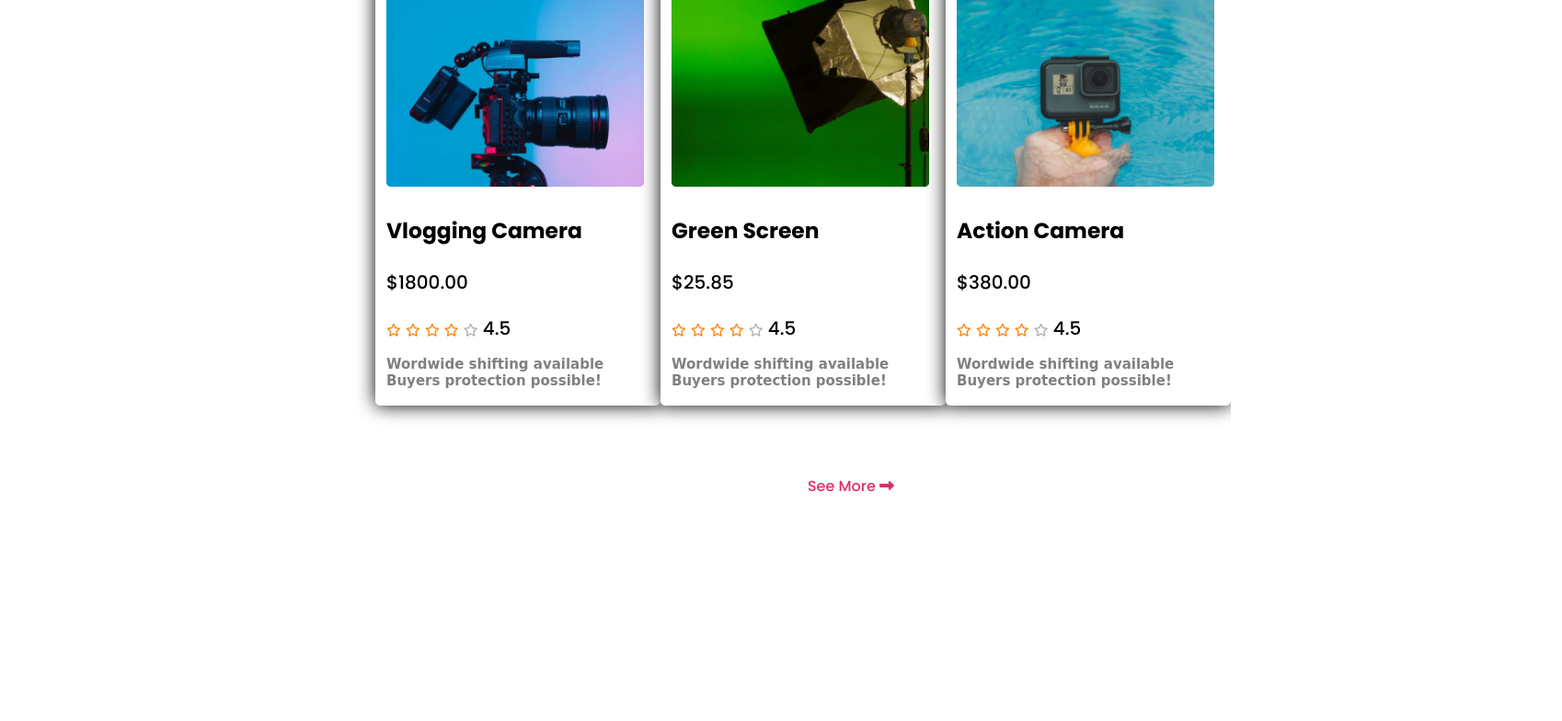
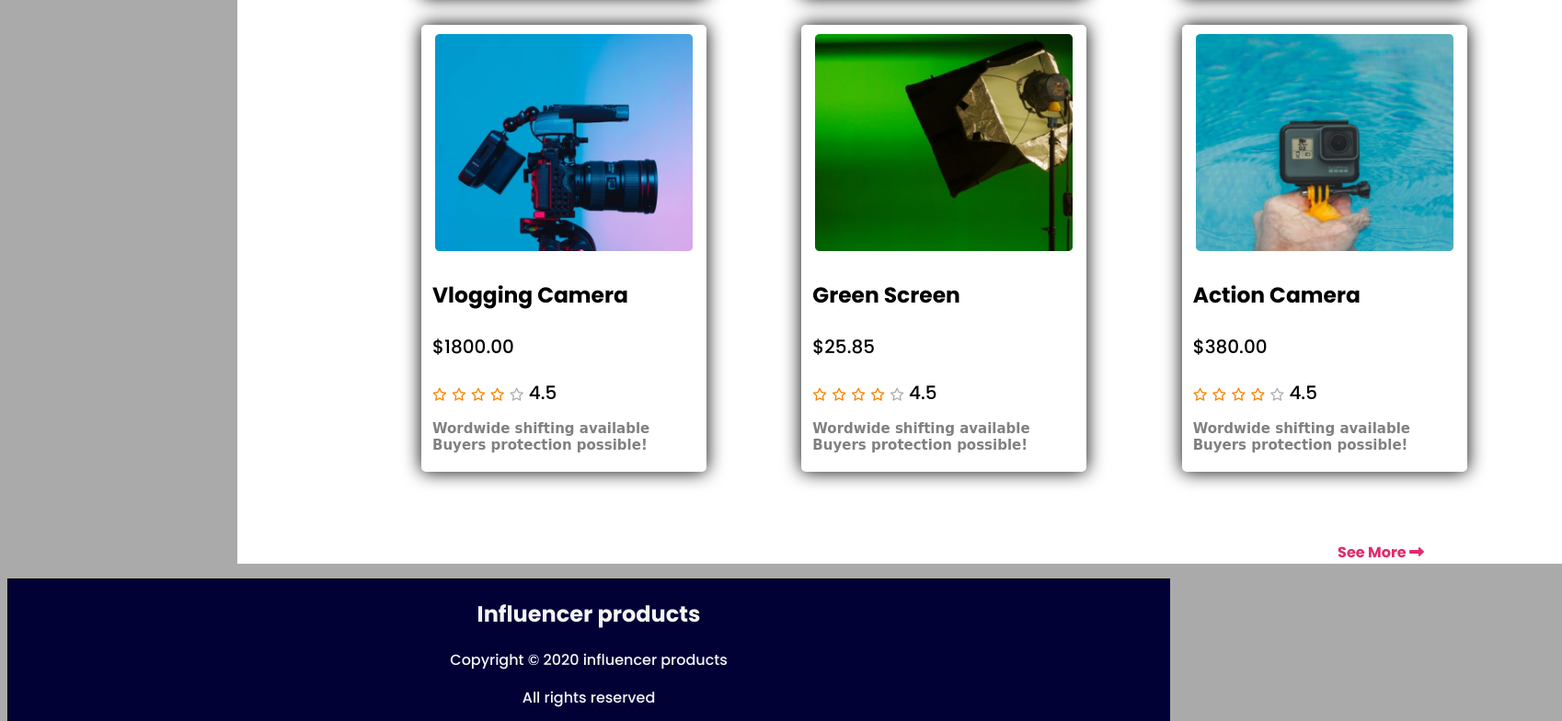
Before and after one commit to SHARIF-UL-ISLAM/Influencer-gear-01, a plain HTML site: page index.html in a window 1280 px wide. Shown: the part 1810-2594 px from the top of the page at 92% size, 1698 px wide, since content can reach past the window. Before the commit the page ends 2367 px from the top, so only its background shows below. Drawn offline with Linux system fonts and the light colour scheme; a web font is replaced by a local one.

Commit message:
fourth commit

```diff
--- a/css/style.css
+++ b/css/style.css
@@ -1,11 +1,23 @@
 body{
     font-family: 'Poppins', sans-serif;
+    background-color: #AAAAAA;
 
 
 }
+main{
+
+
+    width: 1440px;
+    background-color: #FFFFFF;
+    margin-top: 80px;
+    margin-left: 250px;
+}
+
+
 .sec-01{
     display: flex;
-    padding-left: 60px;
+
+
 }
 .titel-01{
     font-weight: bold;
@@ -78,8 +90,8 @@ nav li a{
     display: grid;
     grid-template-columns: repeat(3, 1fr);
     grid-row-gap: 30px;
-    padding-right: 300px;
-    margin-left: 400px;
+
+    margin-left: 200px;
     margin-bottom: 75px;
 }
 
@@ -87,16 +99,20 @@ nav li a{
     width: 310px;
     height: 486px;
     background-color: #FFFFFF;
+
     box-shadow:0px 0px 20px rgba(0, 0, 0, 30);
     border-radius: 5px;
+
+
 
 
 }
  .collections .collection .collection-products img{
     width: 280px;
     height: 236px;
-    padding-top: 12px;
-    padding-left: 12px;
+    padding-left: 15px;
+    padding-top: 10px;
+
 }
 .products-details{
     font-size: 20px;
@@ -129,6 +145,21 @@ nav li a{
 .page{
     text-align: end;
     color: #E02C6D;
-    padding-right: 300px;
+    font-weight: bolder;
+    padding-right: 150px;
+ }
 
-}
+
+
+ /* foooter */
+ .foot-finish{
+     border: none;
+     border: 1px solid black;
+     background-color: rgb(1, 1, 54);
+     color: whitesmoke;
+     text-align: center;
+ }
+ .social-links{
+     font-size: 40px;
+    padding-right: 15px;
+ }
--- a/index.html
+++ b/index.html
@@ -21,7 +21,8 @@
 </head>
 
 <body>
-    <header>
+
+    <main>
         <section class="sec-01">
             <h3 class="titel-01">Influencer products</h3>
             <nav>
@@ -36,7 +37,6 @@
 
             </nav>
         </section>
-
         <section class="describe">
             <div class="blog-01">
                 <h1>Start your Journey as
@@ -44,7 +44,8 @@
                 <p>Although influencer marketing can be a marketer's sole focus, anyone in the industry, especially
                     those
                     who
-                    work with content, social media, or communications, could benefit from a deeper understanding of the
+                    work with content, social media, or communications, could benefit from a deeper understanding of
+                    the
                     field.
                     This course will teach brands and marketers the necessary tools, knowledge, and compliance
                     procedures to
@@ -62,8 +63,9 @@
             </div>
         </section>
 
+
         <!-- Popular Collection -->
-        <section class="container">
+
         <h2 class="section-titel">Popular Collection</h2>
         <div class="collections">
             <div class="collection">
@@ -289,8 +291,29 @@
 
 
         </section>
-    </header>
+    </main>
 
+
+    <footer>
+        <section class="foot-finish">
+            <h2> Influencer products
+            </h2>
+            <p>
+                Copyright © 2020 influencer products
+            </p>
+            <p>
+                All rights reserved
+            </p>
+            <div class="social-links">
+                <i class="fab fa-instagram-square"></i>
+                <i class="fab fa-facebook-square"></i>
+                <i class="fab fa-twitter-square"></i>
+                <i class="fab fa-youtube-square"></i>
+            </div>
+
+        </section>
+
+    </footer>
 
 </body>
 
```
Lines whose indentation alone changed are shown as unchanged.
